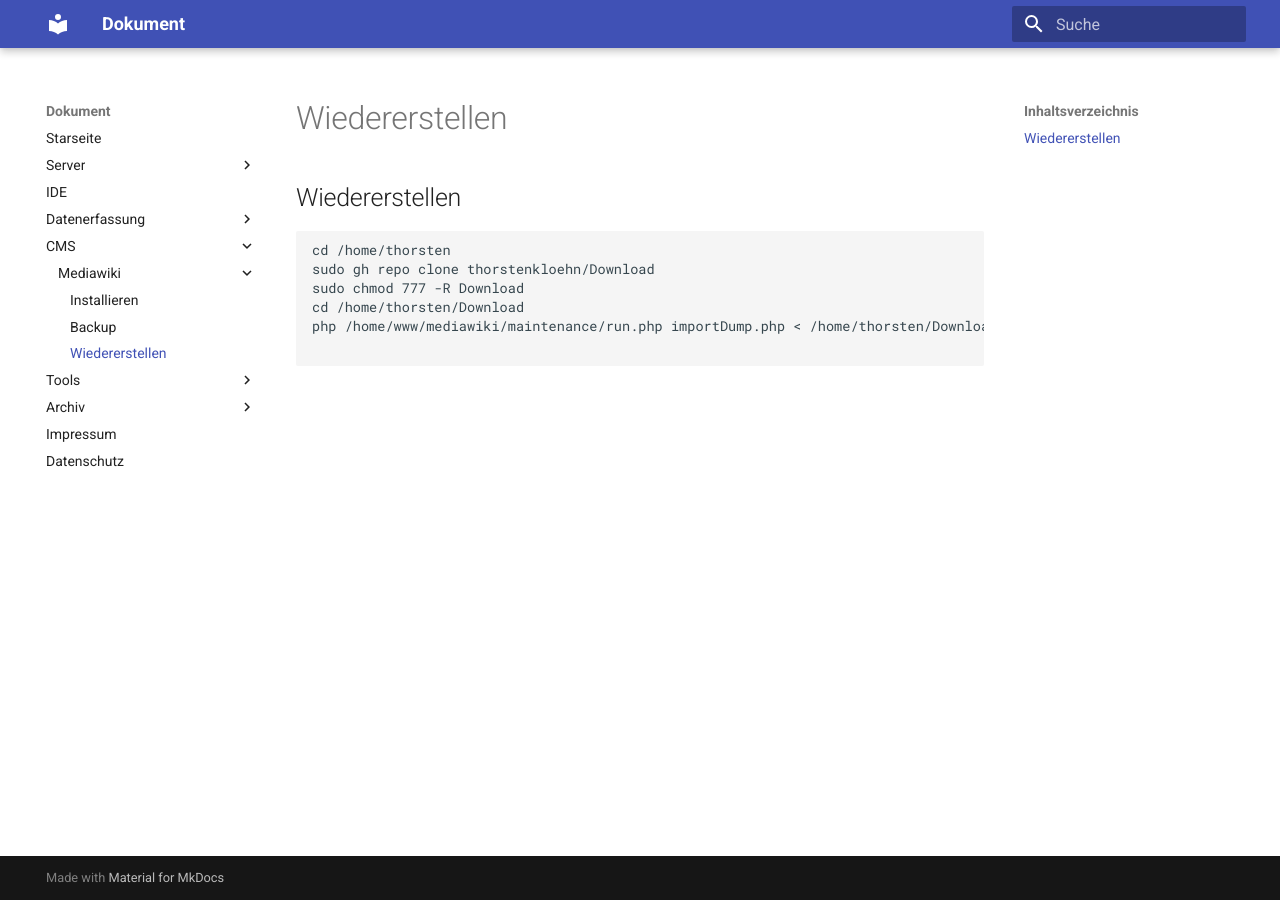
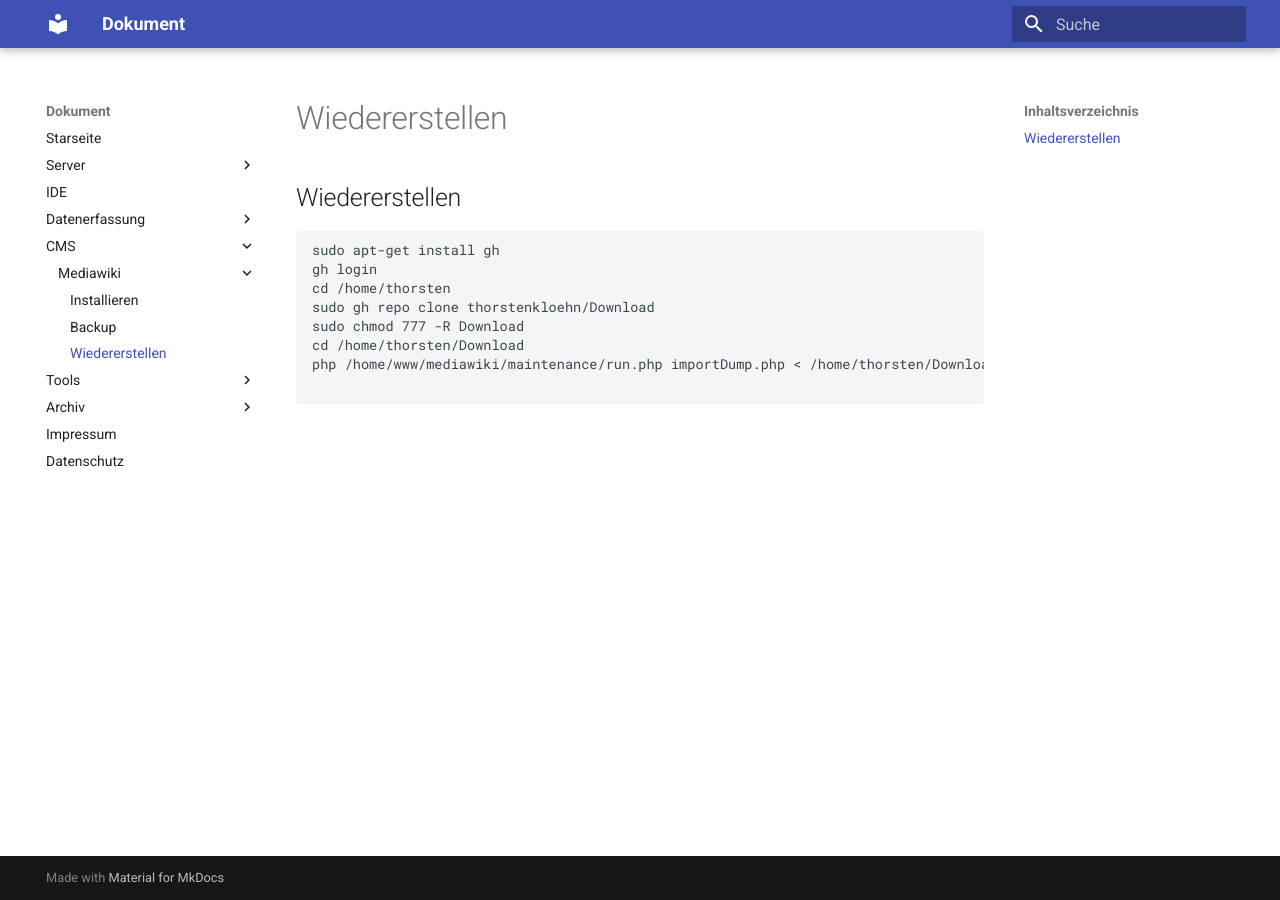
Before and after one commit to thorstenkloehn/dokument, an MkDocs documentation site: the page built from docs/CMS/Mediawiki/Wiederherstellen.md, in a window 1280 px wide. Built offline with MkDocs 1.6.1 and Material for MkDocs 9.7.7, drawn with Linux system fonts in a browser that asks for light colours.

Commit message:
Dokumentation: Hinzufügen von Anweisungen zur Installation und Nutzung von GitHub CLI im Wiederherstellungsdokument

````diff
--- a/docs/CMS/Mediawiki/Wiederherstellen.md
+++ b/docs/CMS/Mediawiki/Wiederherstellen.md
@@ -1,5 +1,7 @@
 ## Wiedererstellen
 ```bash
+sudo apt-get install gh
+gh login
 cd /home/thorsten
 sudo gh repo clone thorstenkloehn/Download
 sudo chmod 777 -R Download
````
